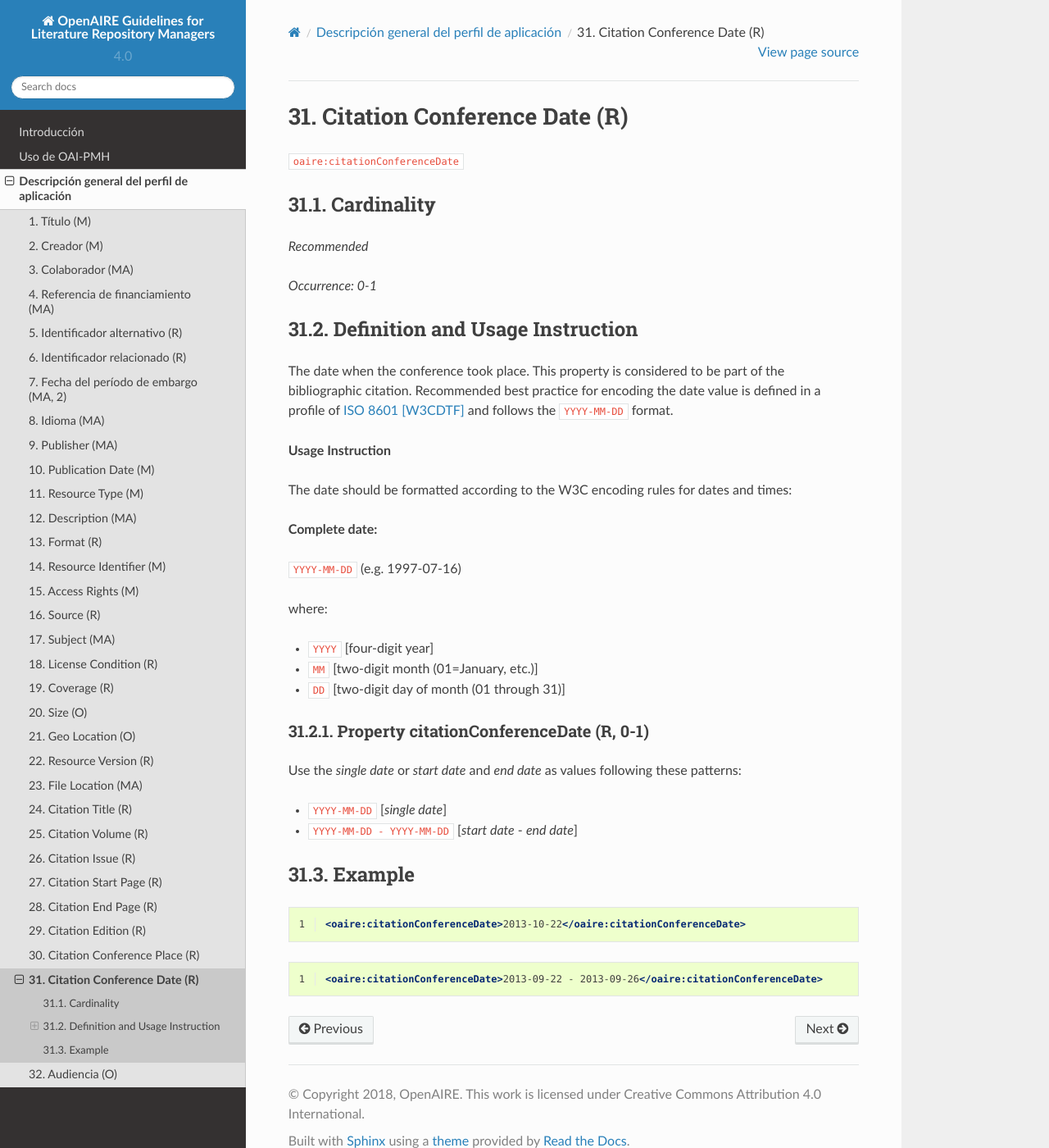
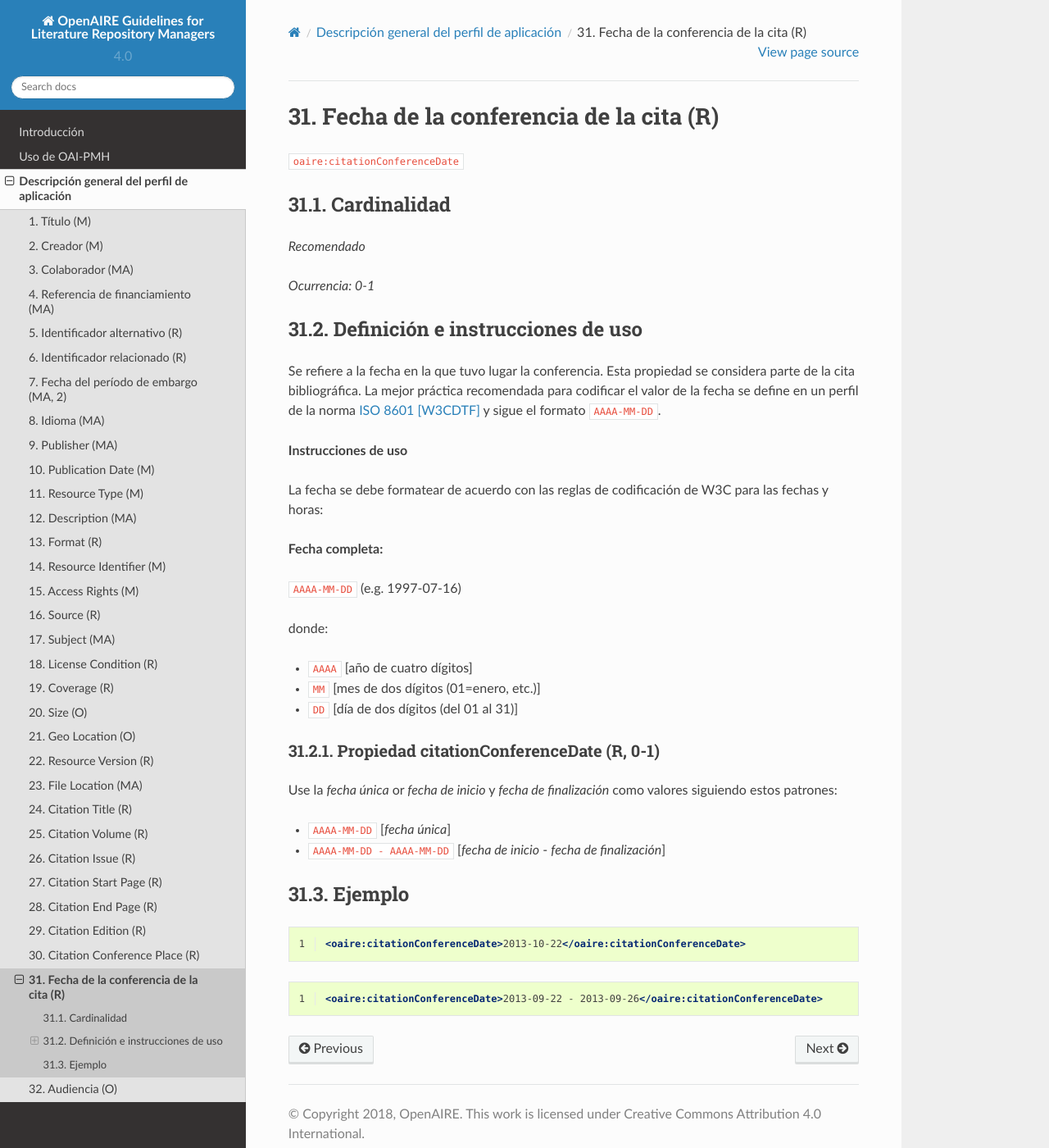
Before and after one commit to memoemg/openAIRE4, a Sphinx documentation site: the page built from docs/field_citationconferencedate.rst, in a window 1280 px wide and 1400 px high. Shown: the whole window at 82% size. Built offline with Sphinx 7.4.7 and the Read the Docs theme 2.0.0, drawn with Linux system fonts in a browser that asks for light colours; a script that is not in the unit is left out.

Commit message:
Update field_citationconferencedate.rst

```diff
--- a/docs/field_citationconferencedate.rst
+++ b/docs/field_citationconferencedate.rst
@@ -1,45 +1,45 @@
 .. _aire:citationConferenceDate:
 
-Citation Conference Date (R)
-============================
+Fecha de la conferencia de la cita (R)
+======================================
 
 ``oaire:citationConferenceDate``
 
-Cardinality
-~~~~~~~~~~~
+Cardinalidad
+~~~~~~~~~~~~
 
-*Recommended*
+*Recomendado*
 
-*Occurrence: 0-1*
+*Ocurrencia: 0-1*
 
-Definition and Usage Instruction
-~~~~~~~~~~~~~~~~~~~~~~~~~~~~~~~~
+Definición e instrucciones de uso
+~~~~~~~~~~~~~~~~~~~~~~~~~~~~~~~~~
 
-The date when the conference took place. This property is considered to be part of the bibliographic citation. Recommended best practice for encoding the date value is defined in a profile of `ISO 8601 [W3CDTF] <https://www.iso.org/iso-8601-date-and-time-format.html>`_ and follows the ``YYYY-MM-DD`` format.
+Se refiere a la fecha en la que tuvo lugar la conferencia. Esta propiedad se considera parte de la cita bibliográfica. La mejor práctica recomendada para codificar el valor de la fecha se define en un perfil de la norma `ISO 8601 [W3CDTF] <https://www.iso.org/iso-8601-date-and-time-format.html>`_ y sigue el formato ``AAAA-MM-DD``.
 
-**Usage Instruction**
+**Instrucciones de uso**
 
-The date should be formatted according to the W3C encoding rules for dates and times:
+La fecha se debe formatear de acuerdo con las reglas de codificación de W3C para las fechas y horas:
 
-**Complete date:**
+**Fecha completa:**
 
-``YYYY-MM-DD`` (e.g. 1997-07-16)
+``AAAA-MM-DD`` (e.g. 1997-07-16)
 
-where:
+donde:
 
-* ``YYYY`` [four-digit year]
-* ``MM`` [two-digit month (01=January, etc.)]
-* ``DD`` [two-digit day of month (01 through 31)]
+* ``AAAA`` [año de cuatro dígitos]
+* ``MM`` [mes de dos dígitos (01=enero, etc.)]
+* ``DD`` [día de dos dígitos (del 01 al 31)]
 
-Property citationConferenceDate (R, 0-1)
+Propiedad citationConferenceDate (R, 0-1)
 ----------------------------------------
 
-Use the *single date* or *start date* and *end date* as values following these patterns:
+Use la *fecha única* or *fecha de inicio* y *fecha de finalización* como valores siguiendo estos patrones:
 
-* ``YYYY-MM-DD`` [*single date*]
-* ``YYYY-MM-DD - YYYY-MM-DD`` [*start date* - *end date*]
+* ``AAAA-MM-DD`` [*fecha única*]
+* ``AAAA-MM-DD - AAAA-MM-DD`` [*fecha de inicio* - *fecha de finalización*]
 
-Example
+Ejemplo
 ~~~~~~~
 
 .. code-block:: xml
```
